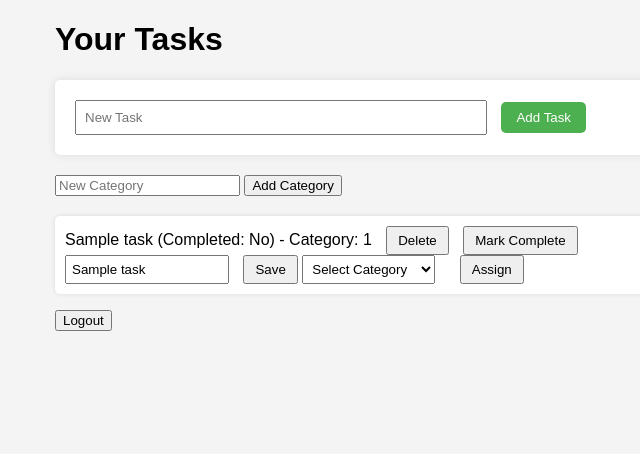
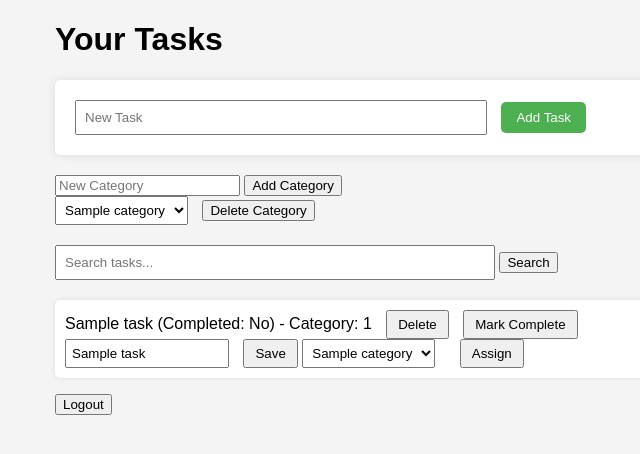
Before and after one commit to Gravity-2010/TaskManagementProject, a FastAPI app: template app/templates/tasks.html in a window 1280 px wide. Shown: the top 454 px of the page, without its empty margins (285-925 px from the left). Run offline with FastAPI, Linux system fonts and the light colour scheme; the template is opened without the code that fills it: most values are stand-ins (such as "Sample title", 1, 10 or a date in 2020).

Commit message:
Add search functionality to filter tasks by title

```diff
--- a/app/templates/tasks.html
+++ b/app/templates/tasks.html
@@ -16,6 +16,8 @@
         .edit-form input { width: 150px; padding: 5px; }
         .category-form { margin: 20px 0; }
         select { padding: 5px; margin-right: 10px; }
+        .search-form { margin: 20px 0; }
+        .search-form input { width: 70%; padding: 8px; }
         a { color: #4CAF50; text-decoration: none; }
     </style>
 </head>
@@ -32,6 +34,22 @@
             <form method="post" action="/categories">
                 <input type="text" name="name" placeholder="New Category" required>
                 <button type="submit">Add Category</button>
+            </form>
+            {% if categories and categories|length > 0 %}
+                <form method="post" action="/categories/{{ category.id }}/delete" onsubmit="return confirm('Are you sure?');">
+                    <select name="category_id">
+                        {% for category in categories %}
+                            <option value="{{ category.id }}">{{ category.name }}</option>
+                        {% endfor %}
+                    </select>
+                    <button type="submit">Delete Category</button>
+                </form>
+            {% endif %}
+        </div>
+        <div class="search-form">
+            <form method="get" action="/tasks">
+                <input type="text" name="search" placeholder="Search tasks..." value="{{ request.args.get('search', '') }}">
+                <button type="submit">Search</button>
             </form>
         </div>
         {% if tasks and tasks|length > 0 %}
@@ -56,7 +74,7 @@
                             <select name="category_id">
                                 <option value="">Select Category</option>
                                 {% for category in categories %}
-                                    <option value="{{ category.id }}">{{ category.name }}</option>
+                                    <option value="{{ category.id }}" {% if task.category_id == category.id %}selected{% endif %}>{{ category.name }}</option>
                                 {% endfor %}
                             </select>
                             <button type="submit">Assign</button>
```
Also changed, not shown: app/routes/tasks.py (+5 -2 lines).
